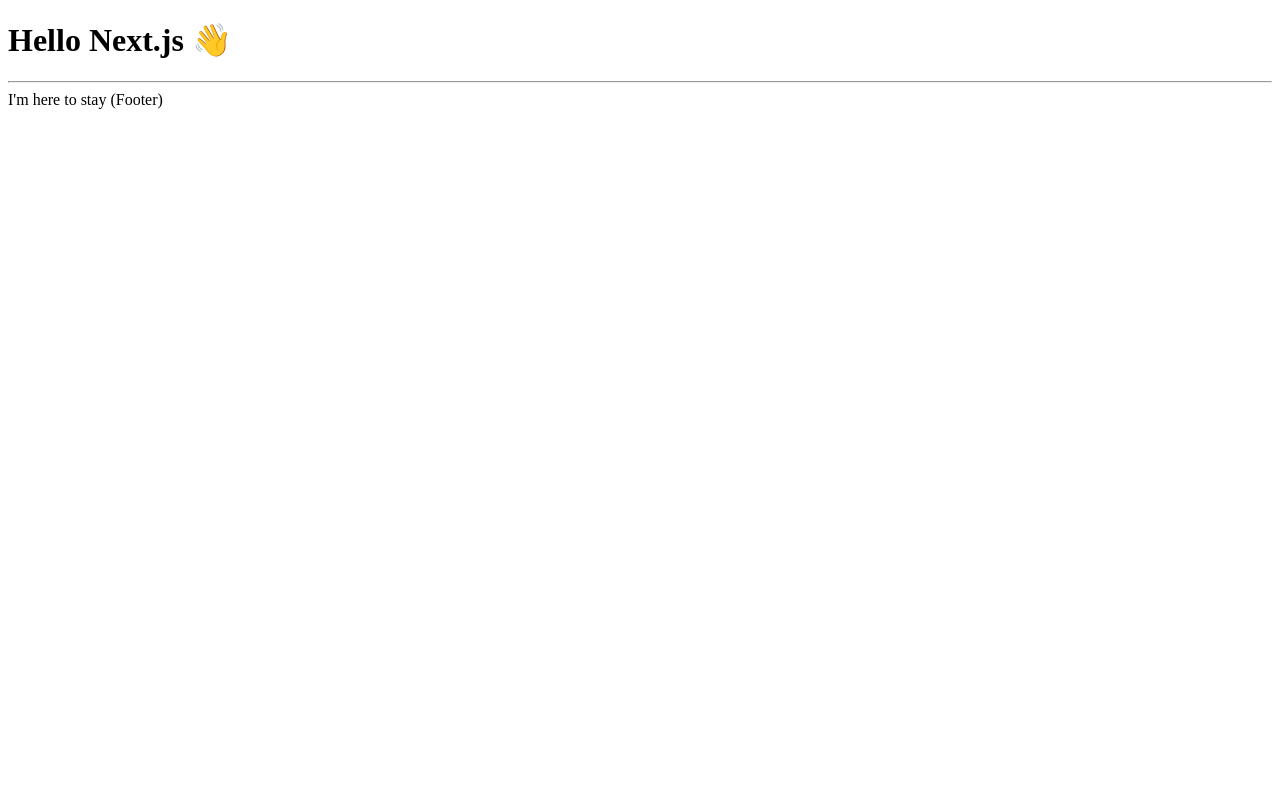
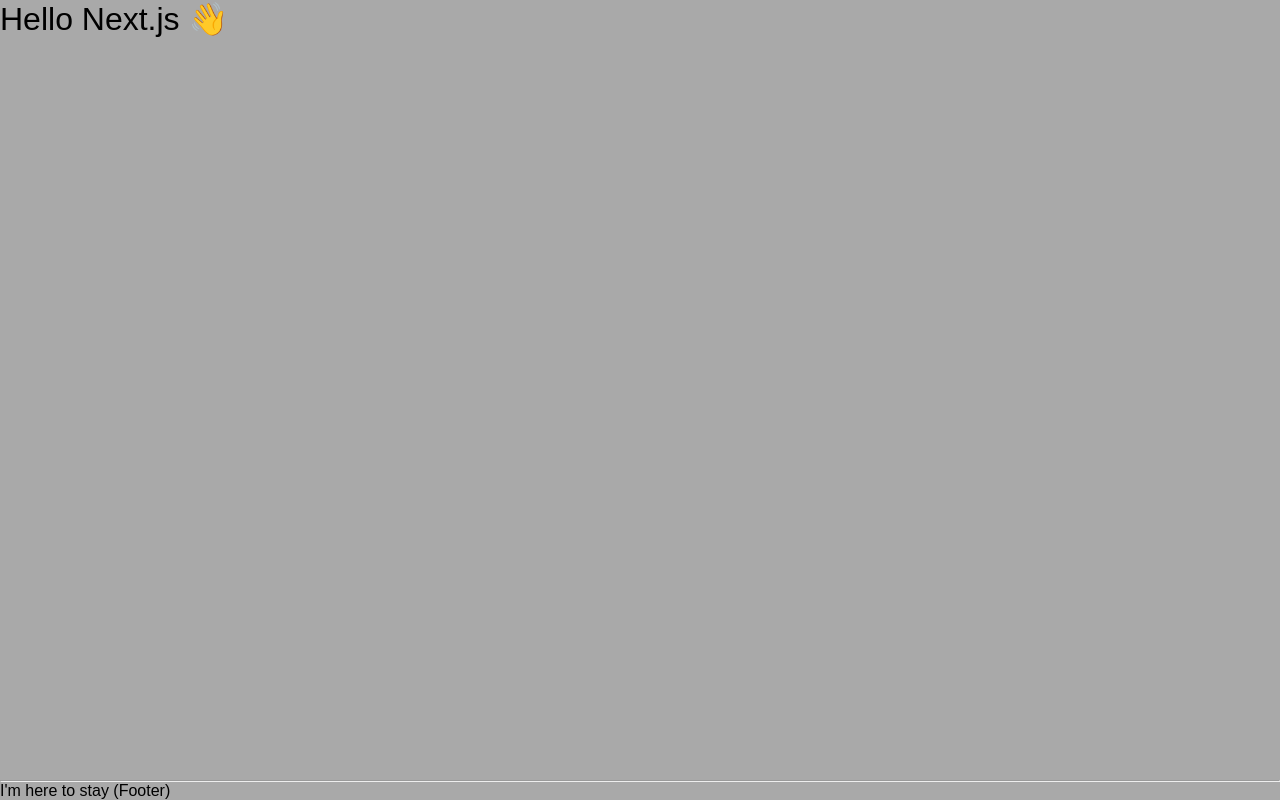
Before and after one commit to jackherizsmith/xword, a Next.js app: page / in a window 1280 px wide. Built offline with nearby package versions, Linux system fonts and the light colour scheme.

Commit message:
new style

```diff
--- a/components/Layout.tsx
+++ b/components/Layout.tsx
@@ -1,5 +1,14 @@
 import React, {ReactNode} from 'react';
 import Head from 'next/head';
+import styled from 'styled-components';
+
+namespace S {
+  export const Page = styled.div`
+    display: grid;
+    grid-template-rows: auto auto 1fr auto;
+    min-height: 100vh;
+  `;
+}
 
 type Props = {
   children?: ReactNode;
@@ -7,18 +16,20 @@
 };
 
 const Layout = ({children, title = 'This is the default title'}: Props) => (
-  <div>
+  <S.Page>
     <Head>
       <title>{title}</title>
       <meta charSet="utf-8" />
       <meta name="viewport" content="initial-scale=1.0, width=device-width" />
     </Head>
+    <nav></nav>
     {children}
+    <div />
     <footer>
       <hr />
       <span>I'm here to stay (Footer)</span>
     </footer>
-  </div>
+  </S.Page>
 );
 
 export default Layout;
--- a/package.json
+++ b/package.json
@@ -18,6 +18,7 @@
     "@types/react": "^17.0.2",
     "@types/react-dom": "^17.0.1",
     "prettier": "^2.7.1",
+    "styled-components": "^5.3.6",
     "typescript": "^4.8.3"
   }
 }
--- /dev/null
+++ b/pages/_app.tsx
@@ -0,0 +1,15 @@
+import type {AppProps} from 'next/app';
+
+import GlobalStyle from '../style/GlobalStyle';
+import Layout from '../components/Layout';
+
+export default function Xword({Component, pageProps}: AppProps) {
+  return (
+    <>
+      <GlobalStyle />
+      <Layout>
+        <Component {...pageProps} />
+      </Layout>
+    </>
+  );
+}
--- a/pages/index.tsx
+++ b/pages/index.tsx
@@ -1,9 +1,3 @@
-import Layout from '../components/Layout';
-
-const IndexPage = () => (
-  <Layout title="Home | Next.js + TypeScript Example">
-    <h1>Hello Next.js 👋</h1>
-  </Layout>
-);
+const IndexPage = () => <h1>Hello Next.js 👋</h1>;
 
 export default IndexPage;
--- /dev/null
+++ b/style/GlobalStyle.tsx
@@ -0,0 +1,38 @@
+import {createGlobalStyle} from 'styled-components';
+
+export default createGlobalStyle`
+  * {
+    box-sizing: border-box;
+    margin: 0;
+    padding: 0;
+  }
+
+  html {
+    overflow-x: hidden;
+
+    :focus-within {
+      scroll-behavior: smooth;
+    }
+  }
+
+  body {
+    background: darkgrey;
+    color: black;
+    font-family: sans-serif;
+  }
+
+  h1, h2, h3, h4, h5, h6, p, a, label {
+    font-weight: 400;
+  }
+
+  input, textarea, select, pre, a, button {
+    color: inherit;
+    font-family: inherit;
+    font-size: inherit;
+    font-weight: inherit;
+  }
+
+  ul, menu, li {
+    list-style: none;
+  }
+`;
```
Also changed, not shown: 1 other file (tests, documents, lock files or other folders).
